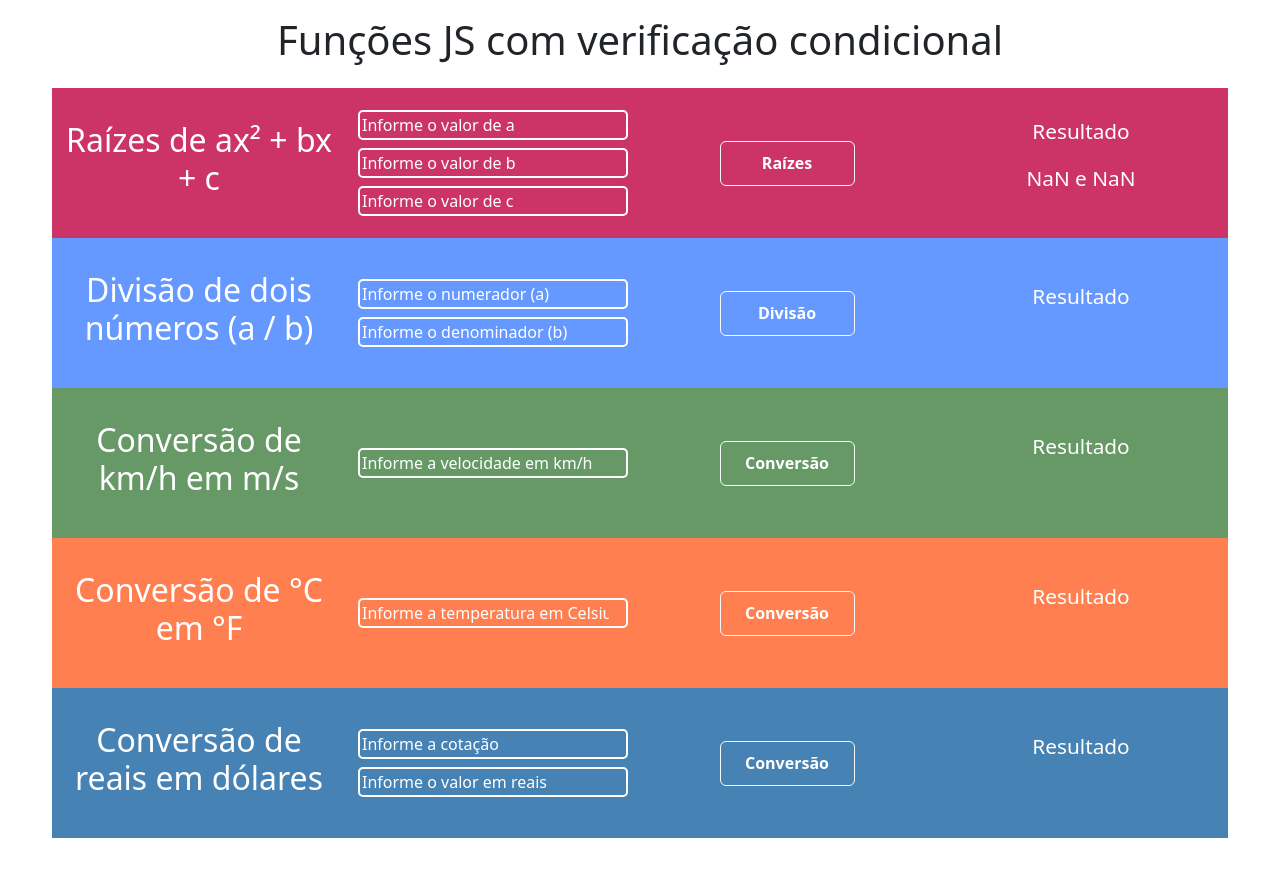
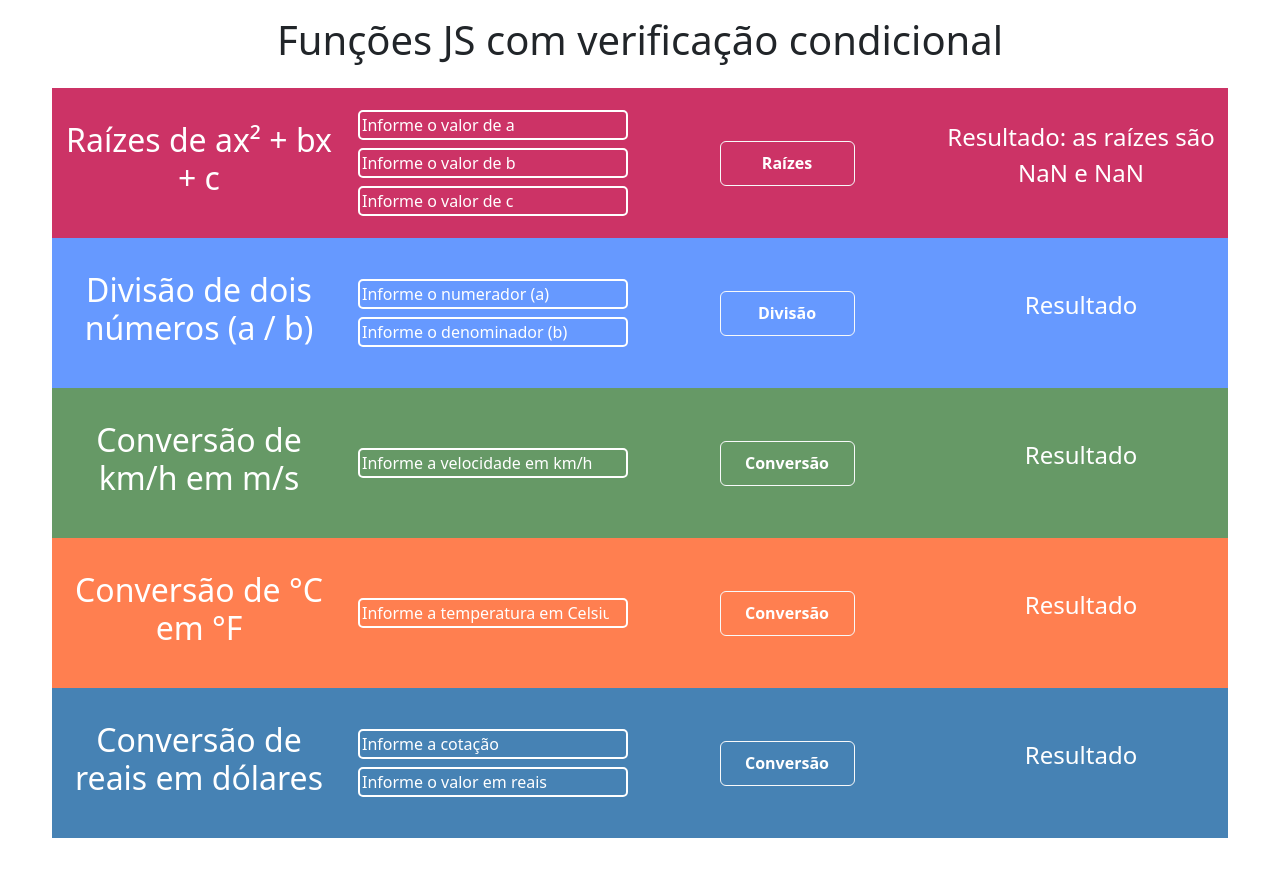
Before and after one commit to marianaarodrigues/funcoes-condicionais, a plain HTML site: page index.html in a window 1280 px wide. Both pictures are taken after a click on the button "Raízes". Drawn offline with nearby package versions, Linux system fonts and the light colour scheme.

Commit message:
continuação

```diff
--- a/css/style.css
+++ b/css/style.css
@@ -5,7 +5,7 @@ main {
 
 .resultado,
 .valor {
-    font-size: 130%;
+    font-size: 150%;
     text-align: center;
 }
 
--- a/index.html
+++ b/index.html
@@ -33,8 +33,8 @@
                 </button>
             </div>
             <div class="col-sm-3 d-flex flex-column align-items-center justify-content-center">
-                <p class="resultado align-self-center">Resultado</p>
-                <p class="valor align-self-center" id="bhask"></p>
+                <!-- <p class="resultado align-self-center">Resultado</p> -->
+                <p class="valor align-self-center" id="bhask">Resultado</p>
             </div>
         </div>
 
@@ -52,8 +52,8 @@
                 </button>
             </div>
             <div class="col-sm-3 d-flex flex-column align-items-center justify-content-center">
-                <p class="resultado align-self-center">Resultado</p>
-                <p class="valor align-self-center" id="resdivisao"></p>
+                <!-- <p class="resultado align-self-center">Resultado</p> -->
+                <p class="valor align-self-center" id="resdivisao">Resultado</p>
             </div>
         </div>
 
@@ -70,8 +70,8 @@
                 </button>
             </div>
             <div class="col-sm-3 d-flex flex-column align-items-center justify-content-center">
-                <p class="resultado align-self-center">Resultado</p>
-                <p class="valor align-self-center" id="velmpors"></p>
+                <!-- <p class="resultado align-self-center">Resultado</p> -->
+                <p class="valor align-self-center" id="velmpors">Resultado</p>
             </div>
         </div>
 
@@ -88,8 +88,8 @@
                 </button>
             </div>
             <div class="col-sm-3 d-flex flex-column align-items-center justify-content-center">
-                <p class="resultado align-self-center">Resultado</p>
-                <p class="valor align-self-center" id="celsiusfahr"></p>
+                <!-- <p class="resultado align-self-center">Resultado</p> -->
+                <p class="valor align-self-center" id="celsiusfahr">Resultado</p>
             </div>
         </div>
 
@@ -107,8 +107,8 @@
                 </button>
             </div>
             <div class="col-sm-3 d-flex flex-column align-items-center justify-content-center">
-                <p class="resultado align-self-center">Resultado</p>
-                <p class="valor align-self-center" id="realdolar"></p>
+                <!-- <p class="resultado align-self-center">Resultado</p> -->
+                <p class="valor align-self-center" id="realdolar">Resultado</p>
             </div>
         </div>
 
--- a/js/script.js
+++ b/js/script.js
@@ -11,7 +11,7 @@ function bhaskar() {
     else {
         let raiz1 = (parseFloat((-1 * b + Math.sqrt(delta)) / (2 * a))).toFixed(2)
         let raiz2 = (parseFloat((-1 * b - Math.sqrt(delta)) / (2 * a))).toFixed(2)
-        let resultado = raiz1 + ' e ' + raiz2
+        let resultado = 'Resultado: as raízes são ' + raiz1 + ' e ' + raiz2
         document.getElementById('bhask').innerHTML = resultado
     }
 }
@@ -25,21 +25,28 @@ function divis() {
     }
     else {
         let resdiv = (parseFloat(a / b)).toFixed(2)
-        document.getElementById('resdivisao').innerHTML = resdiv
+        result = 'Resultado: ' + resdiv
+        document.getElementById('resdivisao').innerHTML = result
     }
 }
 
 function msegundo() {
     let velkm = parseFloat(document.getElementById('kmporhora').value)
     let velm = (velkm / 3.6).toFixed(2)
-    resveloc = velm + ' (Não consegui entender qual a divisão entre variáveis)'
+
+    // Não consegui entender qual a divisão entre variáveis
+
+    resveloc = 'Resultado: ' + velm + ' m/s'
     document.getElementById('velmpors').innerHTML = resveloc
 }
 
 function celsfahr() {
     let celsius = parseFloat(document.getElementById('celsius').value)
     let fahrenheit = (1.8 * celsius + 32).toFixed(2)
-    restemp = fahrenheit + ' (Não consegui entender qual a divisão entre variáveis)'
+
+    // Não consegui entender qual a divisão entre variáveis
+
+    restemp = 'Resultado: ' + fahrenheit + '°F'
     document.getElementById('celsiusfahr').innerHTML = restemp
 }
 
@@ -52,6 +59,7 @@ function realemdolar() {
     }
     else {
         let dolar = (real / cotacao).toFixed(2)
-        document.getElementById('realdolar').innerHTML = dolar
+        resultadodiv = 'Resultado: R$ ' + dolar
+        document.getElementById('realdolar').innerHTML = resultadodiv
     }
 }
```
